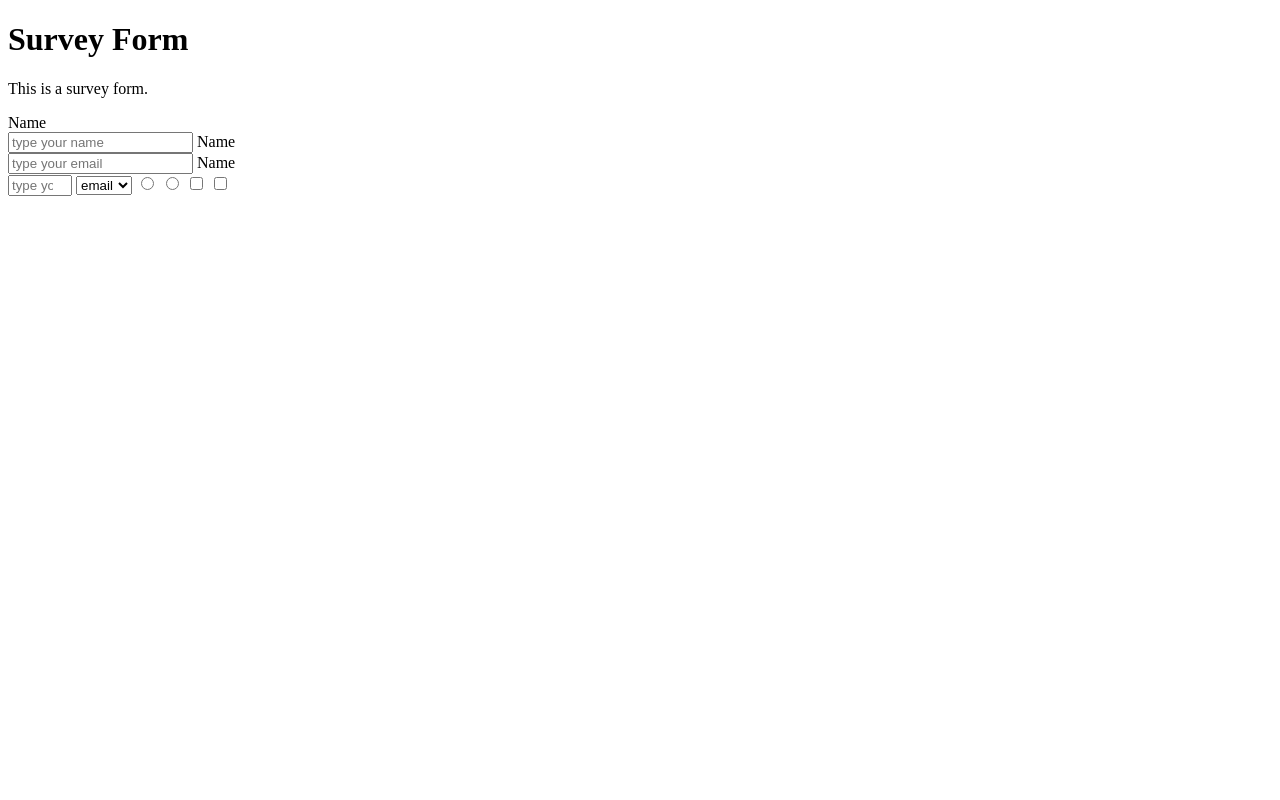
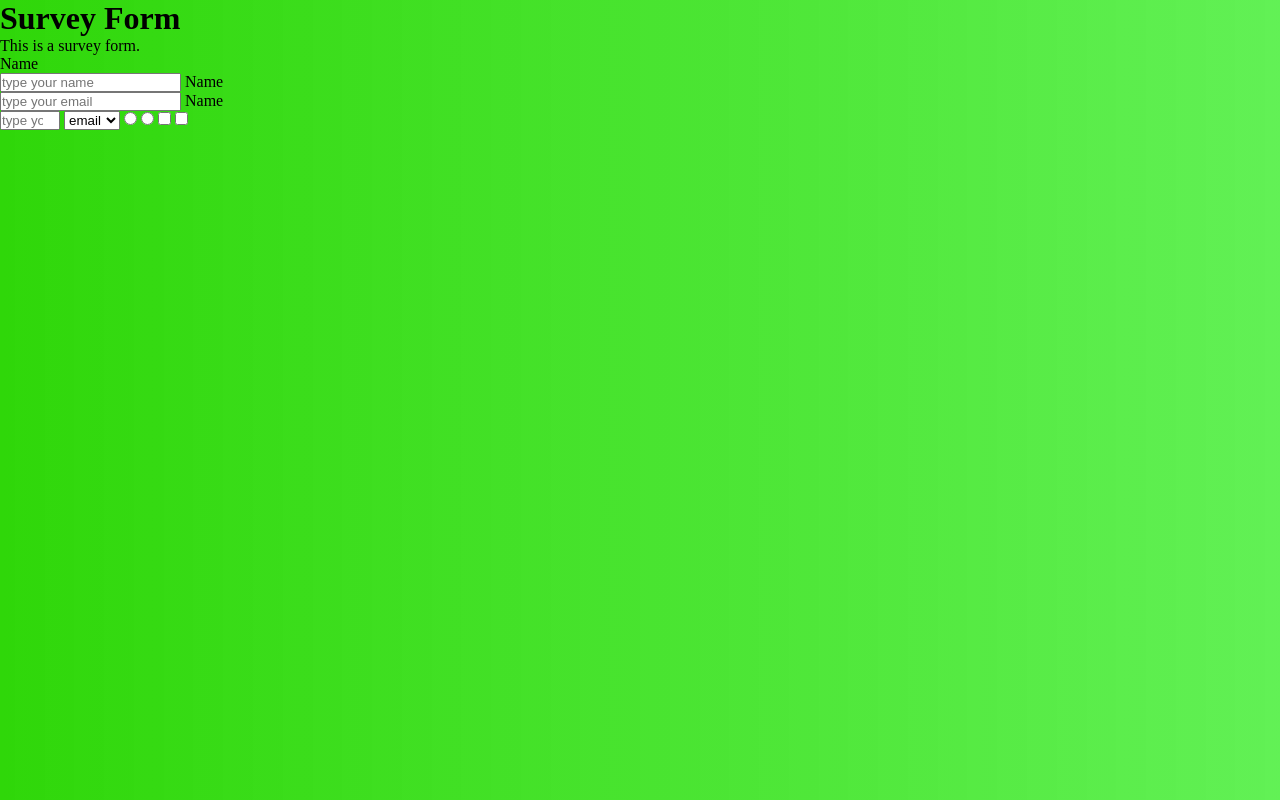
Before and after one commit to divine78/Microverse_Trial, a plain HTML site: page survey_form/index.html in a window 1280 px wide. Drawn offline with Linux system fonts and the light colour scheme.

Commit message:
6th commit

```diff
--- a/survey_form/index.html
+++ b/survey_form/index.html
@@ -6,6 +6,7 @@
     <meta http-equiv="X-UA-Compatible" content="IE=edge">
     <meta name="viewport" content="width=device-width, initial-scale=1.0">
     <title>Survey Form</title>
+    <link rel="stylesheet" href="style.css">
 </head>
 
 <body>
--- a/survey_form/style.css
+++ b/survey_form/style.css
@@ -0,0 +1,13 @@
+* {
+	margin: 0;
+	padding: 0;
+	box-sizing: border-box;
+}
+
+body {
+	background-image: linear-gradient(
+		to left,
+		rgba(66, 238, 51, 0.833),
+		rgb(47, 215, 9)
+	);
+}
```
